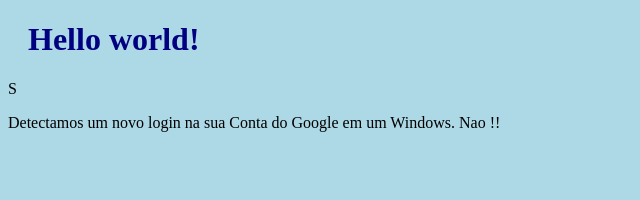
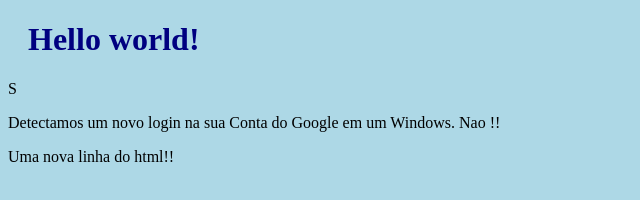
Before and after one commit to Gardiny/webacademy, a plain HTML site: page index.html in a window 1280 px wide. Shown: the whole page, without its empty margins (0-640 px from the left). Drawn offline with Linux system fonts and the light colour scheme.

```diff
--- a/index.html
+++ b/index.html
@@ -7,5 +7,6 @@
     <body>
         <h1>Hello world!</h1>S
         <p>Detectamos um novo login na sua Conta do Google em um Windows. Nao !!</p>
+        <p>Uma nova linha do html!!</p>
     </body>
 </html>
```
